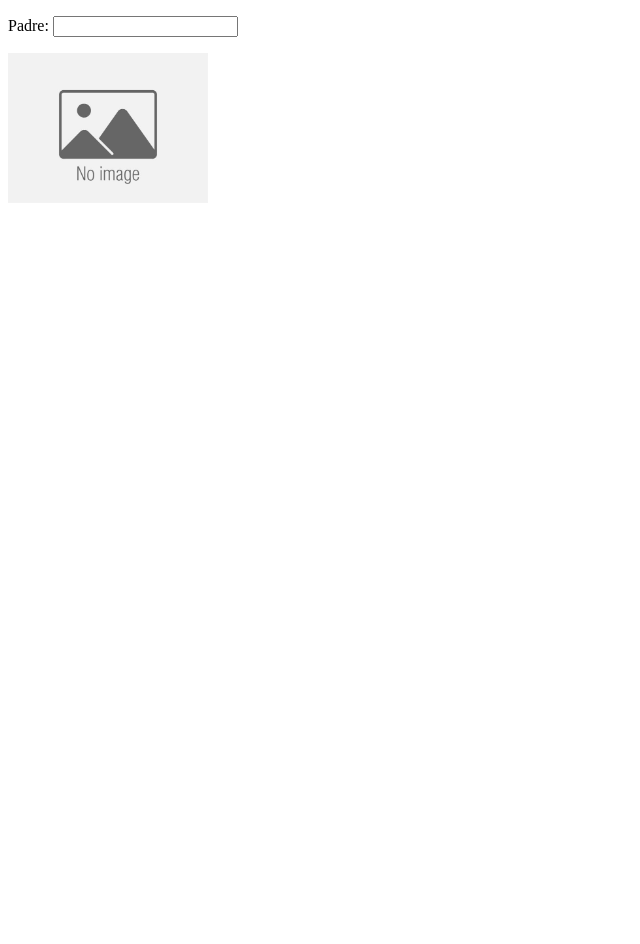
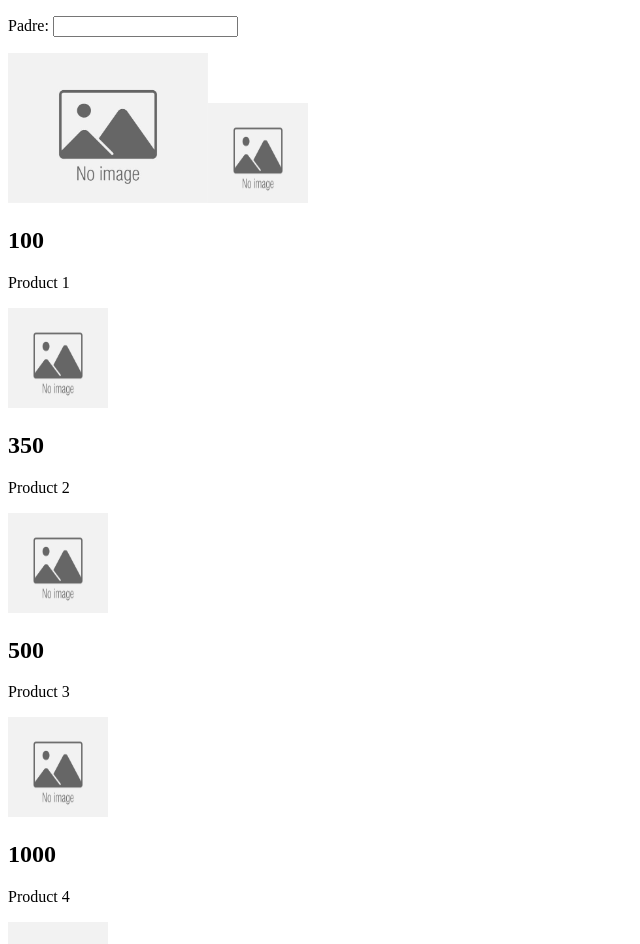
Before and after one commit to adrianguevara96/my-store, an Angular app in the folder frontend/: page / in a window 1280 px wide. Shown: the top 944 px of the page, without its empty margins (0-640 px from the left). Before the commit the page ends 800 px from the top, so only its background shows below. Built offline with nearby package versions, Linux system fonts and the light colour scheme.

Commit message:
4. Product component & model

```diff
--- a/frontend/src/app/app.component.html
+++ b/frontend/src/app/app.component.html
@@ -8,4 +8,9 @@
   [img]="imgParent"
 ></app-img>
 
+<app-product
+  [product]="product"
+  *ngFor="let product of products"
+></app-product>
+
 <!-- <router-outlet></router-outlet> -->
--- a/frontend/src/app/app.component.ts
+++ b/frontend/src/app/app.component.ts
@@ -1,4 +1,5 @@
 import { Component } from '@angular/core';
+import { Product } from './models/product.model';
 
 @Component({
   selector: 'app-root',
@@ -10,6 +11,39 @@ export class AppComponent {
 
   imgParent = '';
 
+  products: Product[] = [
+    {
+      id: '1',
+      name: 'Product 1',
+      image: './assets/images/no-image.jpg',
+      price: 100
+    },
+    {
+      id: '2',
+      name: 'Product 2',
+      image: './assets/images/no-image.jpg',
+      price: 350
+    },
+    {
+      id: '3',
+      name: 'Product 3',
+      image: './assets/images/no-image.jpg',
+      price: 500
+    },
+    {
+      id: '4',
+      name: 'Product 4',
+      image: './assets/images/no-image.jpg',
+      price: 1000
+    },
+    {
+      id: '5',
+      name: 'Product 5',
+      image: './assets/images/no-image.jpg',
+      price: 180
+    }
+  ]
+
   onLoaded(img: string) {
     console.log("log padre: ", img);
   }
--- a/frontend/src/app/app.module.ts
+++ b/frontend/src/app/app.module.ts
@@ -5,11 +5,13 @@ import { AppRoutingModule } from './app-routing.module';
 import { AppComponent } from './app.component';
 import { ImgComponent } from './components/img/img.component';
 import { FormsModule } from '@angular/forms';
+import { ProductComponent } from './components/product/product.component';
 
 @NgModule({
   declarations: [
     AppComponent,
-    ImgComponent
+    ImgComponent,
+    ProductComponent
   ],
   imports: [
     BrowserModule,
--- /dev/null
+++ b/frontend/src/app/components/product/product.component.html
@@ -0,0 +1,12 @@
+<img
+    [src]="product.image"
+    alt=""
+    width="100"
+    height="100"
+>
+<h2>
+    {{ product.price }}
+</h2>
+<p>
+    {{ product.name}}
+</p>
--- /dev/null
+++ b/frontend/src/app/models/product.model.ts
@@ -0,0 +1,6 @@
+export interface Product {
+    id: string,
+    name: string,
+    price: number,
+    image: string
+}
```
Also changed, not shown: frontend/src/app/components/product/product.component.ts (added, +12 -0 lines), frontend/src/app/components/product/product.component.scss (added), 2 other files (tests, documents, lock files or other folders).
